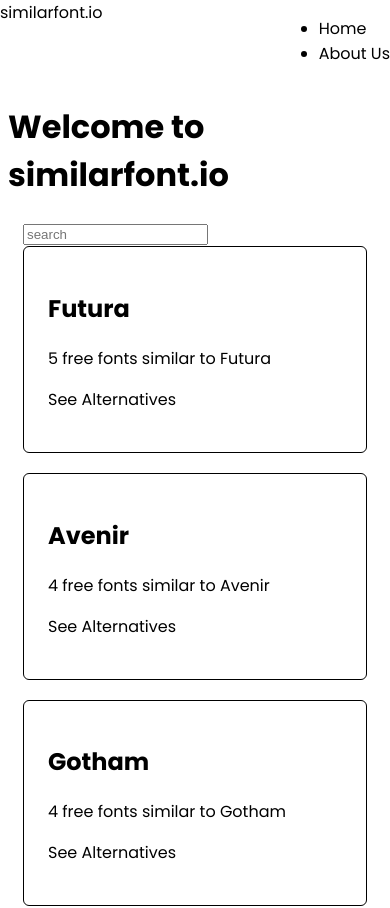
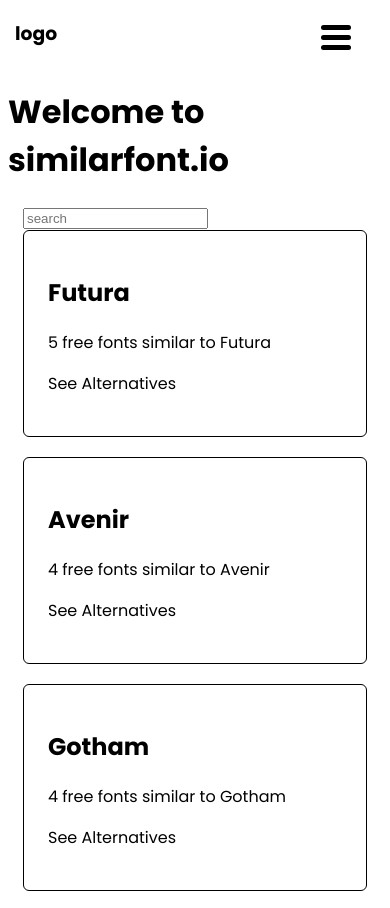
Before and after one commit to bsmith20681/similarfont.io, a Next.js app: page / in a window 390 px wide. Shown: the top 908 px of the page. Built offline with nearby package versions, Linux system fonts and the light colour scheme.

Commit message:
added mobile menu

```diff
--- a/components/Header.js
+++ b/components/Header.js
@@ -1,20 +1,37 @@
 import Link from "next/link";
+import { FontAwesomeIcon } from "@fortawesome/react-fontawesome";
+import { faBars, faTimes } from "@fortawesome/free-solid-svg-icons";
+import { useState } from "react";
 
 const Header = (props) => {
+  const [mobileMenu, setMobileMenu] = useState(false);
+  const toggleMenu = (e) => setMobileMenu(!mobileMenu);
   return (
-    <div className="container">
-      <div className="row" style={{ justifyContent: "space-between" }}>
-        <Link href="/">similarfont.io</Link>
-        <ul>
-          <li>
+    <header className="container">
+      {/* Actual Menu*/}
+      <nav>
+        <h3>
+          <Link href="/">logo</Link>
+        </h3>
+        <ul className={"nav-link-list " + (mobileMenu ? "open" : "")}>
+          <li className="nav-link">
             <a href="">Home</a>
           </li>
-          <li>
+          <li className="nav-link">
             <a href="">About Us</a>
           </li>
+          <li className="nav-link">
+            <a href="">Contact Us</a>
+          </li>
         </ul>
+      </nav>
+      <div id="hamburger" onClick={toggleMenu}>
+        <div></div>
+        <div></div>
+        <div></div>
       </div>
-    </div>
+      <a href="#" id={mobileMenu ? "overlay" : ""} onClick={toggleMenu}></a>
+    </header>
   );
 };
 
--- a/package.json
+++ b/package.json
@@ -8,6 +8,10 @@
     "start": "next start"
   },
   "dependencies": {
+    "@fortawesome/fontawesome-free": "^5.15.2",
+    "@fortawesome/fontawesome-svg-core": "^1.2.34",
+    "@fortawesome/free-solid-svg-icons": "^5.15.2",
+    "@fortawesome/react-fontawesome": "^0.1.14",
     "next": "10.0.5",
     "react": "17.0.1",
     "react-dom": "17.0.1",
--- a/pages/_app.js
+++ b/pages/_app.js
@@ -1,6 +1,7 @@
 import "../styles/globals.css";
 import "../styles/grid.css";
 import "../styles/LinkBox.css";
+import "../styles/header.css";
 
 function MyApp({ Component, pageProps }) {
   return <Component {...pageProps} />;
--- /dev/null
+++ b/styles/header.css
@@ -0,0 +1,71 @@
+nav {
+  display: flex;
+  justify-content: space-between;
+}
+
+.nav-link-list {
+  display: flex;
+  list-style: none;
+}
+
+.nav-link {
+  padding-left: 20px;
+}
+
+/**HAMBURGER**/
+#hamburger {
+  margin-top: 20px;
+  position: absolute;
+  top: 0;
+  right: 10%;
+  display: none;
+  z-index: 3;
+}
+
+#hamburger div {
+  background-color: black;
+  border-radius: 5px;
+  width: 30px;
+  height: 5px;
+  cursor: pointer;
+  margin: 5px 0;
+}
+
+/** Background on opened mobile menu **/
+
+#overlay {
+  position: absolute;
+  display: block;
+  left: 0;
+  top: 0;
+  width: 100%;
+  height: 100%;
+  z-index: 1;
+  background: #000;
+  background: rgba(0, 0, 0, 0.85);
+  cursor: default;
+}
+
+@media only screen and (max-width: 768px) {
+  .nav-link-list {
+    flex-direction: column;
+    background-color: white;
+    height: 100%;
+    width: 225px;
+    margin: 0;
+    position: absolute;
+    top: 0px;
+    right: 0;
+    z-index: 2;
+    padding: 60px 0 0 0;
+    display: none;
+  }
+
+  .open {
+    display: block;
+  }
+
+  #hamburger {
+    display: block;
+  }
+}
```
Also changed, not shown: 1 other file (tests, documents, lock files or other folders).
